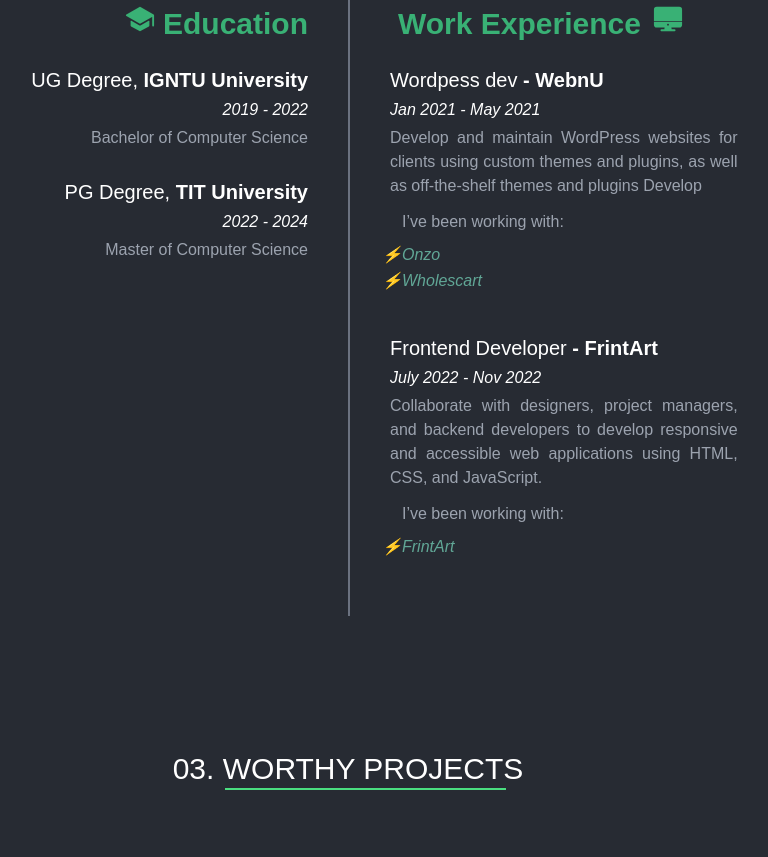
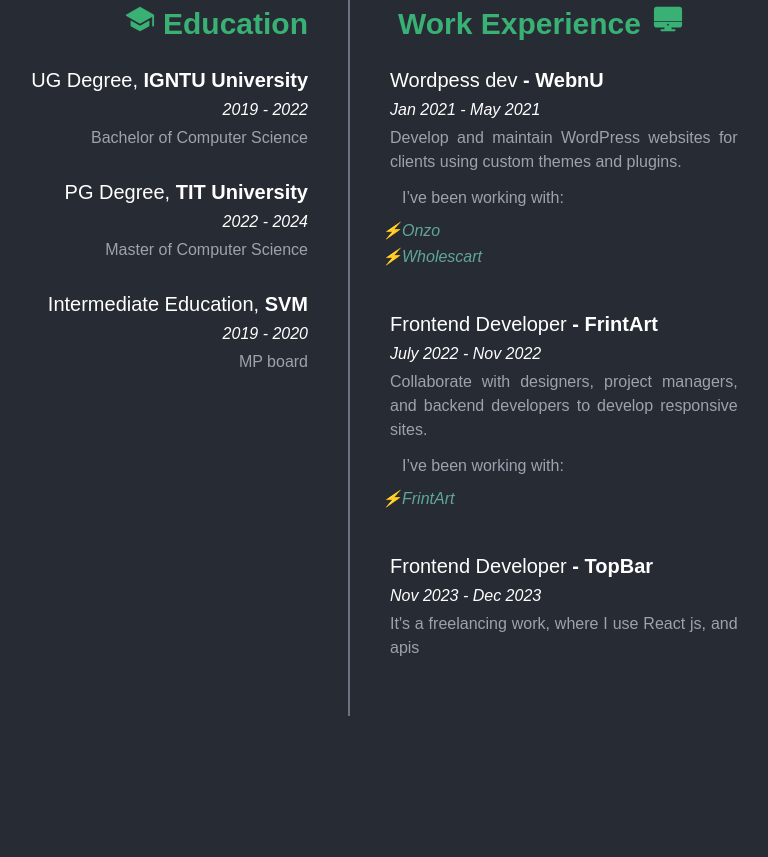
Before and after one commit to Jagrati1213/jagrati-gupta, a React (Create React App) app: page / in a window 1280 px wide. Shown: the part 1880-2737 px from the top of the page, without its empty margins (292-1060 px from the left). Built offline with nearby package versions, Linux system fonts and the light colour scheme.

Commit message:
JG: update education and works

```diff
--- a/src/components/js-files/Experience.js
+++ b/src/components/js-files/Experience.js
@@ -6,54 +6,66 @@
 
 export default function Experience() {
 
-    const educationDetails =[
+    const educationDetails = [
         {
-            degree :'UG Degree',
-            university:'IGNTU University',
-            time:'2019 - 2022',
-            course:'Bachelor of Computer Science'
+            degree: 'UG Degree',
+            university: 'IGNTU University',
+            time: '2019 - 2022',
+            course: 'Bachelor of Computer Science'
 
         },
         {
-            degree :'PG Degree',
-            university:'TIT University',
-            time:'2022 - 2024',
-            course:'Master of Computer Science'
+            degree: 'PG Degree',
+            university: 'TIT University',
+            time: '2022 - 2024',
+            course: 'Master of Computer Science'
+        },
+        {
+            degree: 'Intermediate Education',
+            university: 'SVM',
+            time: '2019 - 2020',
+            course: 'MP board'
         }
     ];
 
-    const workDetails =[
+    const workDetails = [
         {
-            postion :'Wordpess dev',
-            company:'WebnU',
-            time:'Jan 2021 - May 2021',
-            des:'Develop and maintain WordPress websites for clients using custom themes and plugins, as well as off-the-shelf themes and plugins Develop',
-            workLink:[
+            postion: 'Wordpess dev',
+            company: 'WebnU',
+            time: 'Jan 2021 - May 2021',
+            des: 'Develop and maintain WordPress websites for clients using custom themes and plugins.',
+            workLink: [
                 {
-                 link:'https://onzo.in/',
-                 projectName:'Onzo'
+                    link: 'https://onzo.in/',
+                    projectName: 'Onzo'
                 },
                 {
-                    link:'https://www.wholesalerkart.com/',
-                    projectName:'Wholescart'
+                    link: 'https://www.wholesalerkart.com/',
+                    projectName: 'Wholescart'
                 }
             ]
         },
         {
-            postion :'Frontend Developer',
-            company:'FrintArt',
-            time:'July 2022 - Nov 2022',
-            des:'Collaborate with designers, project managers, and backend developers to develop responsive and accessible web applications using HTML, CSS, and JavaScript.',
-            workLink:[
+            postion: 'Frontend Developer',
+            company: 'FrintArt',
+            time: 'July 2022 - Nov 2022',
+            des: 'Collaborate with designers, project managers, and backend developers to develop responsive sites.',
+            workLink: [
                 {
-                 link:'https://frintart.com/',
-                 projectName:'FrintArt'
+                    link: 'https://frintart.com/',
+                    projectName: 'FrintArt'
                 }
             ]
+        },
+        {
+            postion: 'Frontend Developer',
+            company: 'TopBar',
+            time: 'Nov 2023 - Dec 2023',
+            des: 'It\'s a freelancing work, where I use React js, and apis'
         }
     ]
-    const [educationData, setEducationData ] = useState(educationDetails);
-    const [workData, setWorkData ] = useState(workDetails);
+    const [educationData, setEducationData] = useState(educationDetails);
+    const [workData, setWorkData] = useState(workDetails);
 
 
     AOS.init();
@@ -68,17 +80,17 @@
 
                         {/* Education */}
                         <div className="md:w-3/6 w-full lg:px-5 px-6 py-4  lg:pr-10 md:pl-10 md:text-end">
-                        <span  className='font-bold text-[#39b175] lg:text-3xl text-2xl'><ion-icon name="school"></ion-icon></span>
+                            <span className='font-bold text-[#39b175] lg:text-3xl text-2xl'><ion-icon name="school"></ion-icon></span>
                             <h3 className="pl-2 py-2 font-semibold inline-block lg:text-3xl text-2xl text-[#39b175]">Education</h3>
 
                             {/* Put Education Details.. */}
                             {
-                        educationData.map((curredu,index)=>{
-                             return(
+                                educationData.map((curredu, index) => {
+                                    return (
                                         <div key={index} className="pb-3 my-4">
-                                    <h5 className='text-xl text-white'>{curredu.degree}, <span className="text-accent-4 font-bold">{curredu.university}</span></h5>
-                                    <p className="mb-0 py-1 italic text-white md:text-end">{curredu.time}</p>
-                                    <p className='text-gray-400 md:text-end'>{curredu.course}</p>
+                                            <h5 className='text-xl text-white'>{curredu?.degree}, <span className="text-accent-4 font-bold">{curredu?.university}</span></h5>
+                                            <p className="mb-0 py-1 italic text-white md:text-end">{curredu?.time}</p>
+                                            <p className='text-gray-400 md:text-end'>{curredu?.course}</p>
                                         </div>
                                     )
                                 })
@@ -94,21 +106,23 @@
 
                             {/* Put Work Details.. */}
                             {
-                       workData.map((currWork,index)=>{
+                                workData.map((currWork, index) => {
                                     return (
                                         <div className="pb-3 my-4" key={index}>
-                                <h5 className='text-xl text-white'>{currWork.postion} <span className="text-accent-4 font-bold">- {currWork.company}</span></h5>
-                                <p className="mb-0 py-1 italic text-white">{currWork.time}</p>
-                                <p className='text-gray-400'>{currWork.des}</p>
+                                            <h5 className='text-xl text-white'>{currWork?.postion} <span className="text-accent-4 font-bold">- {currWork?.company}</span></h5>
+                                            <p className="mb-0 py-1 italic text-white">{currWork?.time}</p>
+                                            <p className='text-gray-400'>{currWork?.des}</p>
                                             <ul className='text-gray-400 my-3 px-3  work-link'>
-                                    <p className='my-2'>I’ve been working with:</p>
+                                                {
+                                                    !currWork?.workLink ? '' : <p className='my-2'>I’ve been working with:</p>
+                                                }
 
                                                 {/* Put works Link */}
                                                 {
-                                        currWork.workLink.map((currLink,index)=>{
-                                            return(
-                                                <li key ={index} className=' hover:text-white hover:underline cursor-pointer italic text-[#61a796]'>
-                                                     <a href={currLink.link} target="_blank" rel="noopener noreferrer">{currLink.projectName}</a>
+                                                    currWork?.workLink?.map((currLink, index) => {
+                                                        return (
+                                                            <li key={index} className=' hover:text-white hover:underline cursor-pointer italic text-[#61a796]'>
+                                                                <a href={currLink?.link} target="_blank" rel="noopener noreferrer">{currLink?.projectName}</a>
                                                             </li>
                                                         )
                                                     })
```
Lines whose indentation alone changed are shown as unchanged.
